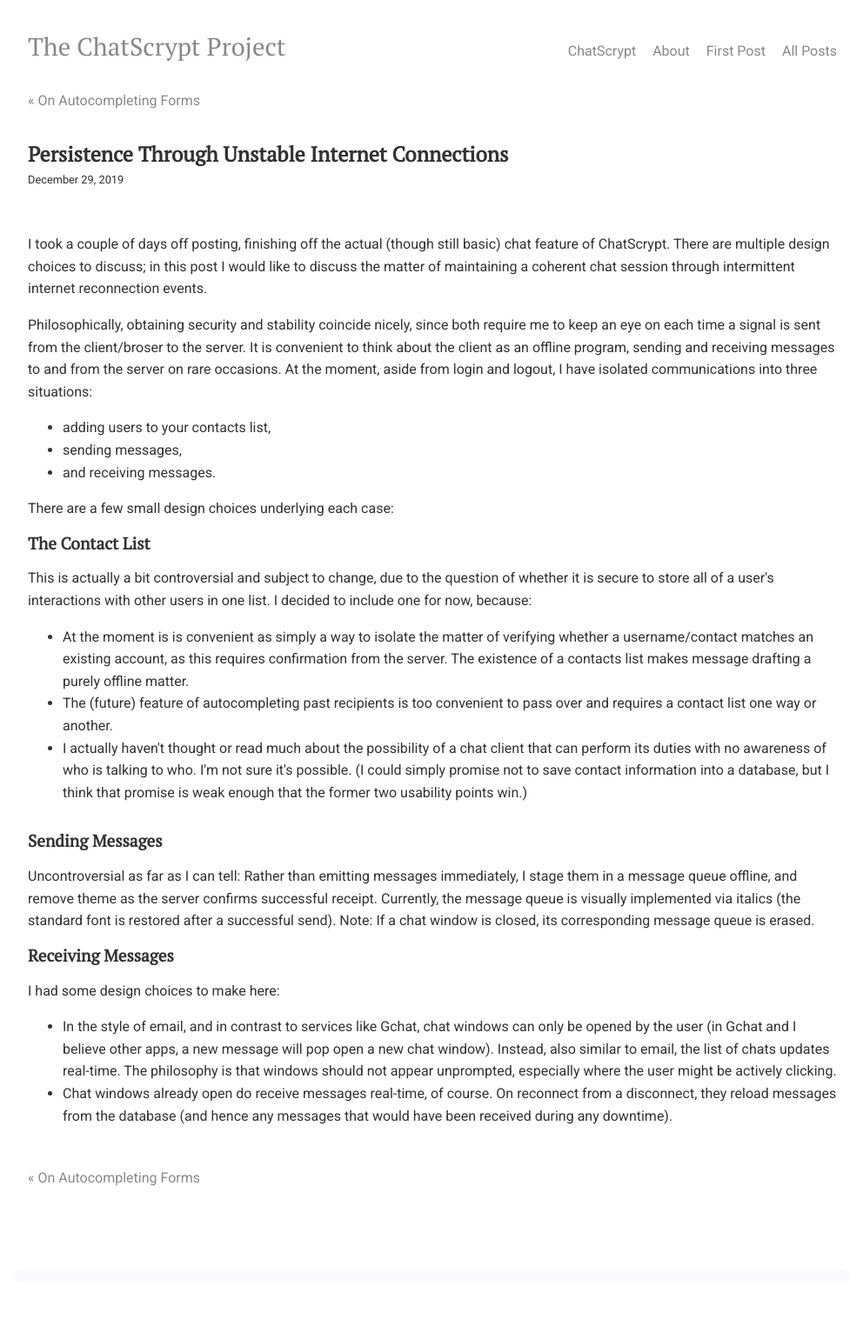
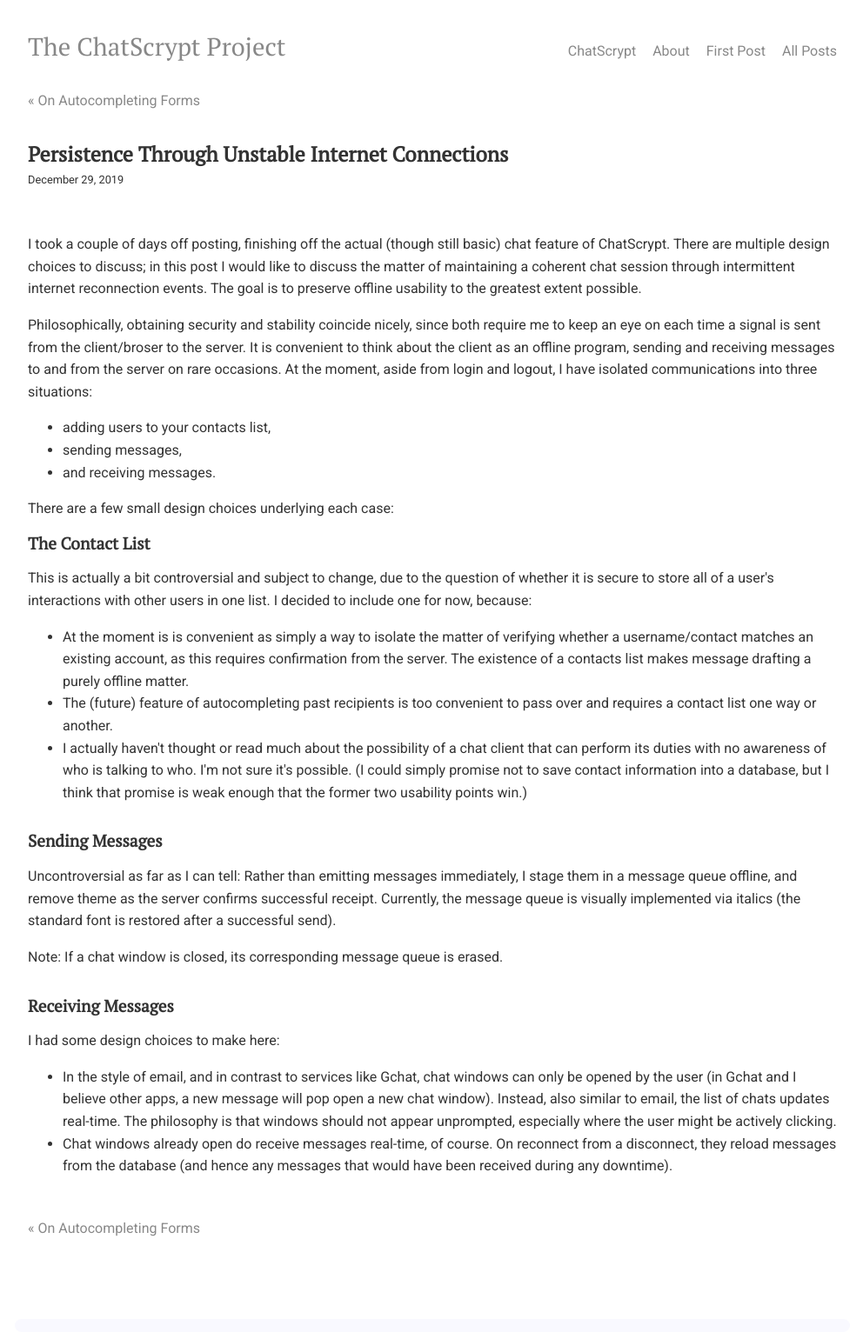
Before and after one commit to chatscrypt/chatscrypt.github.io, a Jekyll site: the page built from _posts/2019-12-29-persistence-through-unstable-internet-connections.html, in a window 1280 px wide. Shown: the whole page at 87% size, without its empty margins (143-1135 px from the left). Built offline with Jekyll 4.4.1, drawn with Linux system fonts in a browser that asks for light colours; comment, search, counter and statistics services are not loaded; before the commit the page ends 1475 px from its top, so only the background shows below that.

Commit message:
Update 2019-12-29-persistence-through-unstable-internet-connections.html

```diff
--- a/_posts/2019-12-29-persistence-through-unstable-internet-connections.html
+++ b/_posts/2019-12-29-persistence-through-unstable-internet-connections.html
@@ -5,7 +5,7 @@
 date: 2019-12-29
 ---
 
-I took a couple of days off posting, finishing off the actual (though still basic) chat feature of ChatScrypt. There are multiple design choices to discuss; in this post I would like to discuss the matter of maintaining a coherent chat session through intermittent internet reconnection events.
+I took a couple of days off posting, finishing off the actual (though still basic) chat feature of ChatScrypt. There are multiple design choices to discuss; in this post I would like to discuss the matter of maintaining a coherent chat session through intermittent internet reconnection events. The goal is to preserve offline usability to the greatest extent possible.
 
 <p>Philosophically, obtaining security and stability coincide nicely, since both require me to keep an eye on each time a signal is sent from the client/broser to the server. It is convenient to think about the client as an offline program, sending and receiving messages to and from the server on rare occasions. At the moment, aside from login and logout, I have isolated communications into three situations:
 
```
Also changed, not shown: other parts of _posts/2019-12-29-persistence-through-unstable-internet-connections.html (+1 -1 lines).
